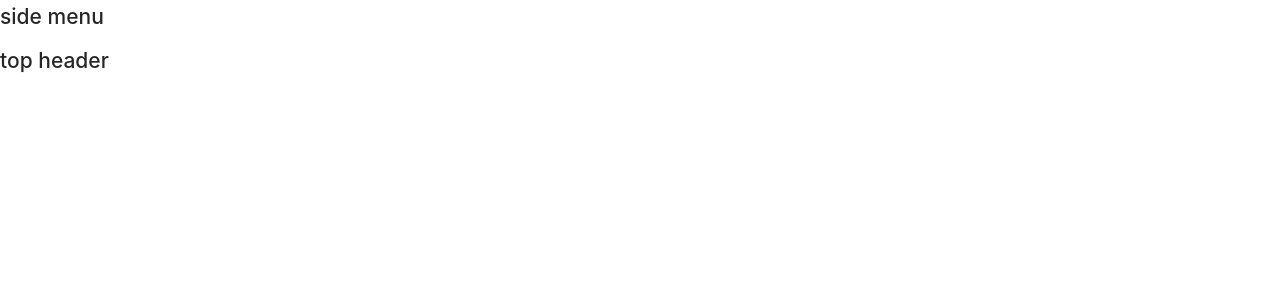
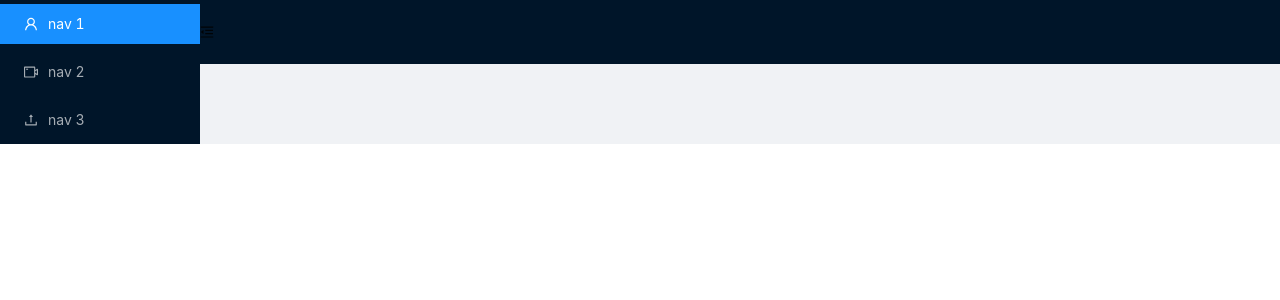
Before and after one commit to zhw-wei/hello-world-react, a React (Create React App) app: page /#/ in a window 1280 px wide. Shown: the top 300 px of the page. Built offline with nearby package versions, Linux system fonts and the light colour scheme.

Commit message:
增加antd

```diff
--- a/src/components/sandBox/NewsSandBox.tsx
+++ b/src/components/sandBox/NewsSandBox.tsx
@@ -1,14 +1,22 @@
 import React, { Component } from 'react';
 import { Outlet } from 'react-router-dom';
+import { Layout, Menu } from 'antd';
+
+
 import SideMenu from './sideMenu/SideMenu';
 import TopHeader from './topHeader/TopHeader';
 
 export default class NewSandBox extends Component {
   render() {
-      return <>
-        <SideMenu/>
-        <TopHeader/>
-        <Outlet/>
-      </>
+    return <>
+      <Layout>
+        <SideMenu />
+        <Layout className='site-layout'>
+          <TopHeader />
+        </Layout>
+      </Layout>
+
+      <Outlet />
+    </>
   }
 }
--- a/src/components/sandBox/sideMenu/SideMenu.tsx
+++ b/src/components/sandBox/sideMenu/SideMenu.tsx
@@ -1,9 +1,32 @@
 import React, { Component } from 'react';
+import { Layout, Menu } from 'antd';
+import {
+    MenuUnfoldOutlined,
+    MenuFoldOutlined,
+    UserOutlined,
+    VideoCameraOutlined,
+    UploadOutlined,
+} from '@ant-design/icons';
+
+const { Header, Sider, Content } = Layout;
 
 export default class SideMenu extends Component {
     render() {
         return <>
-            <h2>side menu</h2>
+            <Sider trigger={null} collapsible >
+                <div className="logo" />
+                <Menu theme="dark" mode="inline" defaultSelectedKeys={['1']}>
+                    <Menu.Item key="1" icon={<UserOutlined />}>
+                        nav 1
+                    </Menu.Item>
+                    <Menu.Item key="2" icon={<VideoCameraOutlined />}>
+                        nav 2
+                    </Menu.Item>
+                    <Menu.Item key="3" icon={<UploadOutlined />}>
+                        nav 3
+                    </Menu.Item>
+                </Menu>
+            </Sider>
         </>;
     }
 }
--- a/src/components/sandBox/topHeader/TopHeader.tsx
+++ b/src/components/sandBox/topHeader/TopHeader.tsx
@@ -1,9 +1,21 @@
 import React, { Component } from 'react';
+import { Layout, Menu } from 'antd';
+import {
+  MenuUnfoldOutlined,
+  MenuFoldOutlined,
+  UserOutlined,
+  VideoCameraOutlined,
+  UploadOutlined,
+} from '@ant-design/icons';
+
+const { Header, Sider, Content } = Layout;
 
 export default class TopHeader extends Component {
     render() {
         return <>
-            <h2>top header</h2>
+        <Header className="site-layout-background" style={{ padding: 0 }}>
+            <MenuFoldOutlined/>
+          </Header>
         </>;
     }
 }
```
